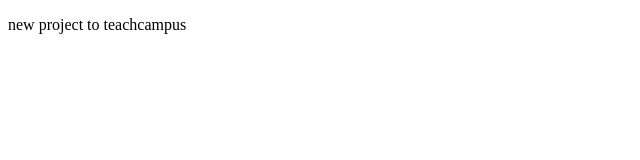
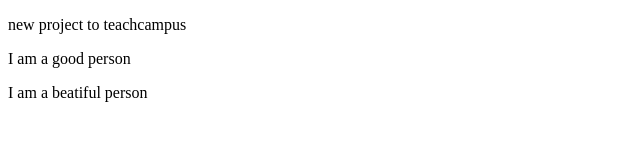
Before and after one commit to dunaAlZunaytan/techcampus-three, a plain HTML site: page index.html in a window 1280 px wide. Shown: the whole page, without its empty margins (0-640 px from the left). Drawn offline with Linux system fonts and the light colour scheme.

Commit message:
add new lines

```diff
--- a/index.html
+++ b/index.html
@@ -5,6 +5,8 @@
 </head>
 <body>
 	<p>new project to teachcampus</p>
+	<p>I am a good person</p>
+	<p>I am a beatiful person</p>
 
 </body>
 </html>
```
